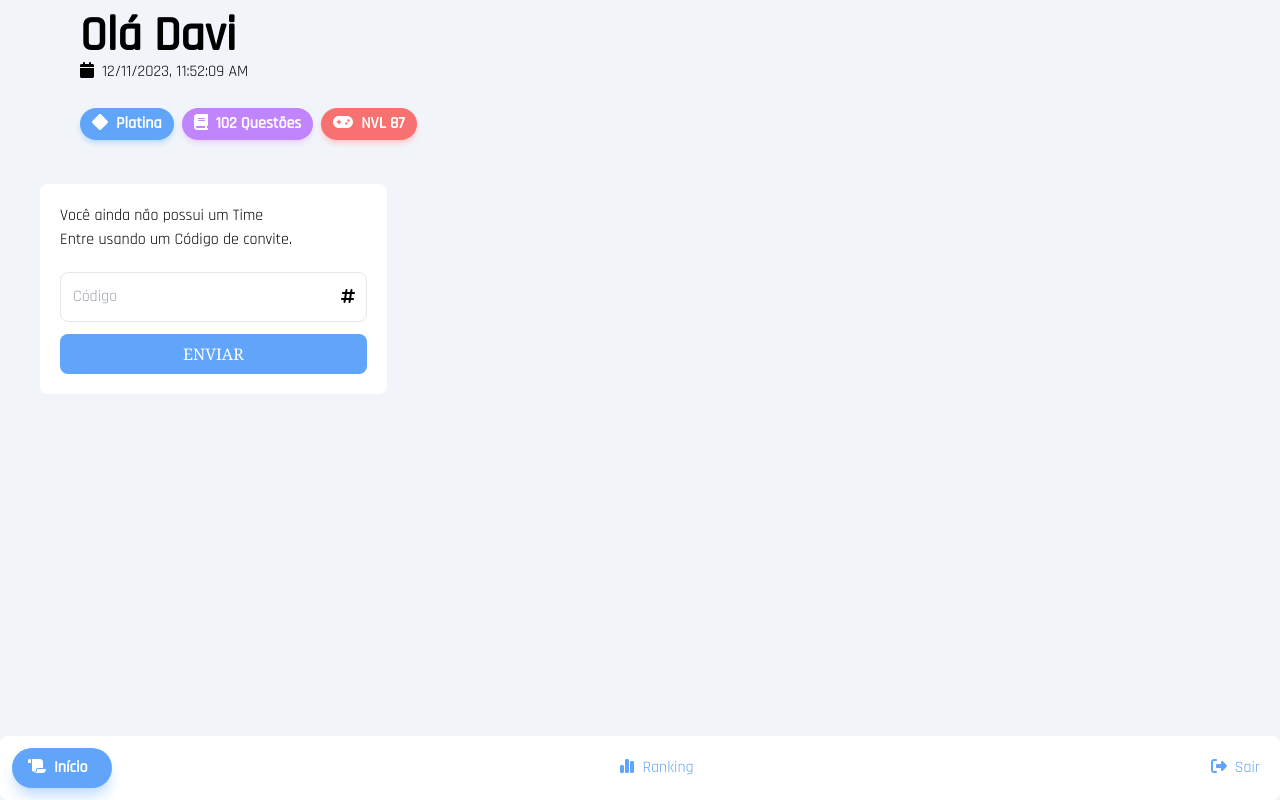
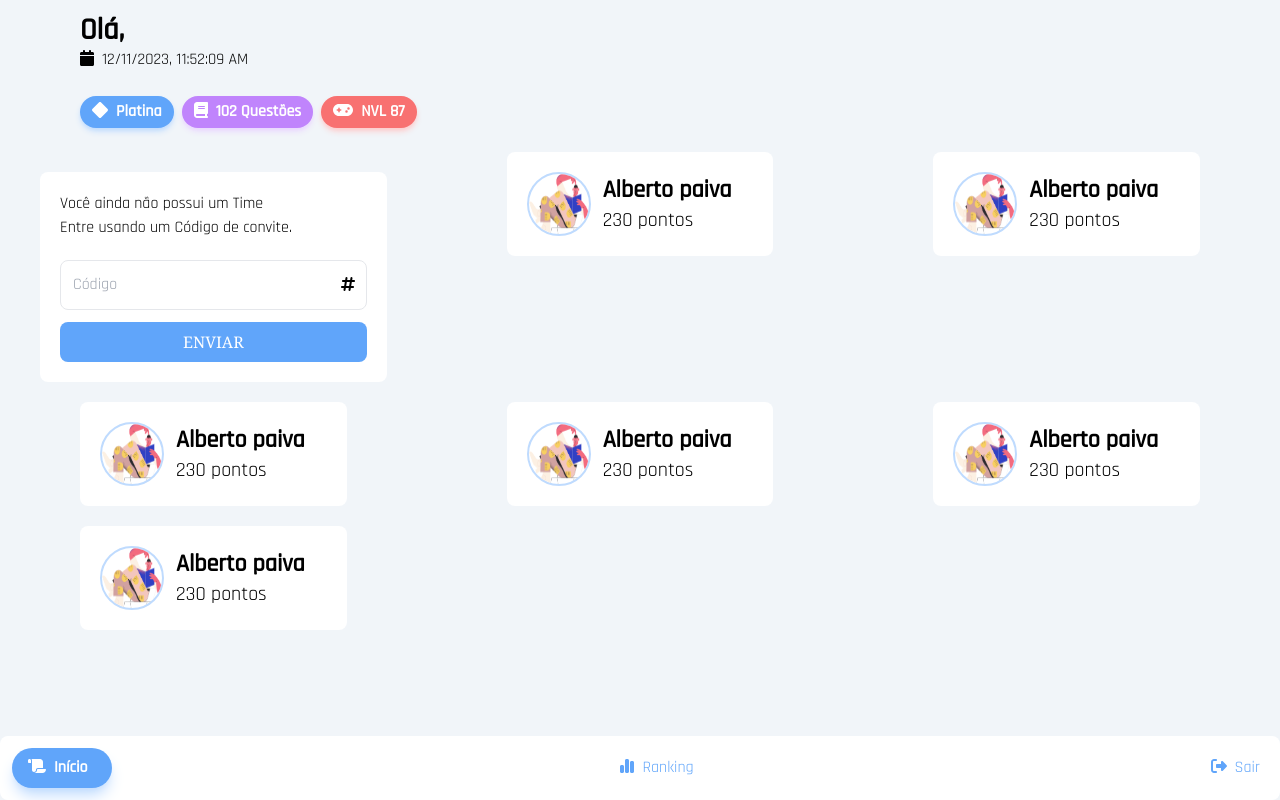
Before and after one commit to mechztcc/angular-peter-student, an Angular app: page /teams in a window 1280 px wide. Built offline with nearby package versions, Linux system fonts and the light colour scheme; a web font is replaced by a local one.

Commit message:
feat: first idea to ranking page

```diff
--- a/src/app/core/components/navbar/navbar.component.html
+++ b/src/app/core/components/navbar/navbar.component.html
@@ -1,7 +1,7 @@
 @if(!isAuth) {
   <div class="flex px-5 md:px-20 mt-3">
     <div class="flex flex-col">
-      <h1 class="text-5xl font-semibold">Olá Davi</h1>
+      <h1 class="text-3xl font-semibold">Olá, {{ user.name }}</h1>
       <div class="flex">
         <fa-icon [icon]="icons.calendar"></fa-icon>
         <span class="ml-2">{{ today }}</span>
--- a/src/app/core/components/navbar/navbar.component.ts
+++ b/src/app/core/components/navbar/navbar.component.ts
@@ -1,4 +1,4 @@
-import { Component } from '@angular/core';
+import { Component, OnInit } from '@angular/core';
 import { FontAwesomeModule } from '@fortawesome/angular-fontawesome';
 import {
   faBook,
@@ -7,6 +7,7 @@ import {
   faGamepad,
 } from '@fortawesome/free-solid-svg-icons';
 import { WindowService } from '../../services/window/window.service';
+import { IUser } from '../../../modules/auth/shared/interfaces/user.interface';
 
 @Component({
   selector: 'app-navbar',
@@ -16,7 +17,7 @@ import { WindowService } from '../../services/window/window.service';
   templateUrl: './navbar.component.html',
   styleUrl: './navbar.component.scss',
 })
-export class NavbarComponent {
+export class NavbarComponent implements OnInit {
   today = new Date().toLocaleString();
   icons = {
     diamond: faDiamond,
@@ -25,7 +26,18 @@ export class NavbarComponent {
     calendar: faCalendar,
   };
 
+  user: IUser = null;
+
   constructor(private windowService: WindowService) {}
+
+  ngOnInit(): void {
+    this.user = {
+      email: localStorage.getItem('email'),
+      name: localStorage.getItem('name'),
+      role: 'STUDENT',
+      token: null,
+    };
+  }
 
   get isAuth() {
     const window = this.windowService.getWindow();
--- a/src/app/modules/auth/components/form-login/form-login.component.ts
+++ b/src/app/modules/auth/components/form-login/form-login.component.ts
@@ -65,7 +65,11 @@ export class FormLoginComponent implements OnInit {
     this.isLoading = true;
     this.authService
       .onLogin(payload)
-      .subscribe((data) => {
+      .subscribe(({ user }) => {
+        localStorage.setItem('token', user.token);
+        localStorage.setItem('name', user.name);
+        localStorage.setItem('email', user.email);
+
         this.router.navigate(['/']);
       })
       .add(() => {
--- /dev/null
+++ b/src/app/modules/teams/components/card-team-member/card-team-member.component.html
@@ -0,0 +1,11 @@
+<div class="p-5 bg-white rounded-lg flex flex-wrap mx-5 md:mx-20 mt-5">
+  <img
+    class="w-16 h-16 rounded-full border-2 border-blue-200"
+    src="assets/image1.png"
+    alt=""
+  />
+  <div class="flex flex-col justify-center">
+    <span class="text-2xl mx-3 font-semibold">Alberto paiva</span>
+    <span class="text-xl mx-3">230 pontos</span>
+  </div>
+</div>
--- a/src/app/modules/teams/pages/ranking-page/ranking-page.component.html
+++ b/src/app/modules/teams/pages/ranking-page/ranking-page.component.html
@@ -2,4 +2,23 @@
   <div class="col-span-1 md:col-span-1">
     <app-card-join-team />
   </div>
+
+  <div class="col-span-1 md:col-span-1">
+    <app-card-team-member />
+  </div>
+  <div class="col-span-1 md:col-span-1">
+    <app-card-team-member />
+  </div>
+  <div class="col-span-1 md:col-span-1">
+    <app-card-team-member />
+  </div>
+  <div class="col-span-1 md:col-span-1">
+    <app-card-team-member />
+  </div>
+  <div class="col-span-1 md:col-span-1">
+    <app-card-team-member />
+  </div>
+  <div class="col-span-1 md:col-span-1">
+    <app-card-team-member />
+  </div>
 </div>
--- a/src/app/modules/teams/pages/ranking-page/ranking-page.component.ts
+++ b/src/app/modules/teams/pages/ranking-page/ranking-page.component.ts
@@ -1,10 +1,11 @@
 import { Component } from '@angular/core';
 import { CardJoinTeamComponent } from '../../components/card-join-team/card-join-team.component';
+import { CardTeamMemberComponent } from '../../components/card-team-member/card-team-member.component';
 
 @Component({
   selector: 'app-ranking-page',
   standalone: true,
-  imports: [CardJoinTeamComponent],
+  imports: [CardJoinTeamComponent, CardTeamMemberComponent],
   templateUrl: './ranking-page.component.html',
   styleUrl: './ranking-page.component.scss'
 })
```
Also changed, not shown: src/app/modules/teams/components/card-team-member/card-team-member.component.ts (added, +12 -0 lines), src/app/modules/teams/components/card-team-member/card-team-member.component.scss (added), 1 other file (tests, documents, lock files or other folders).
